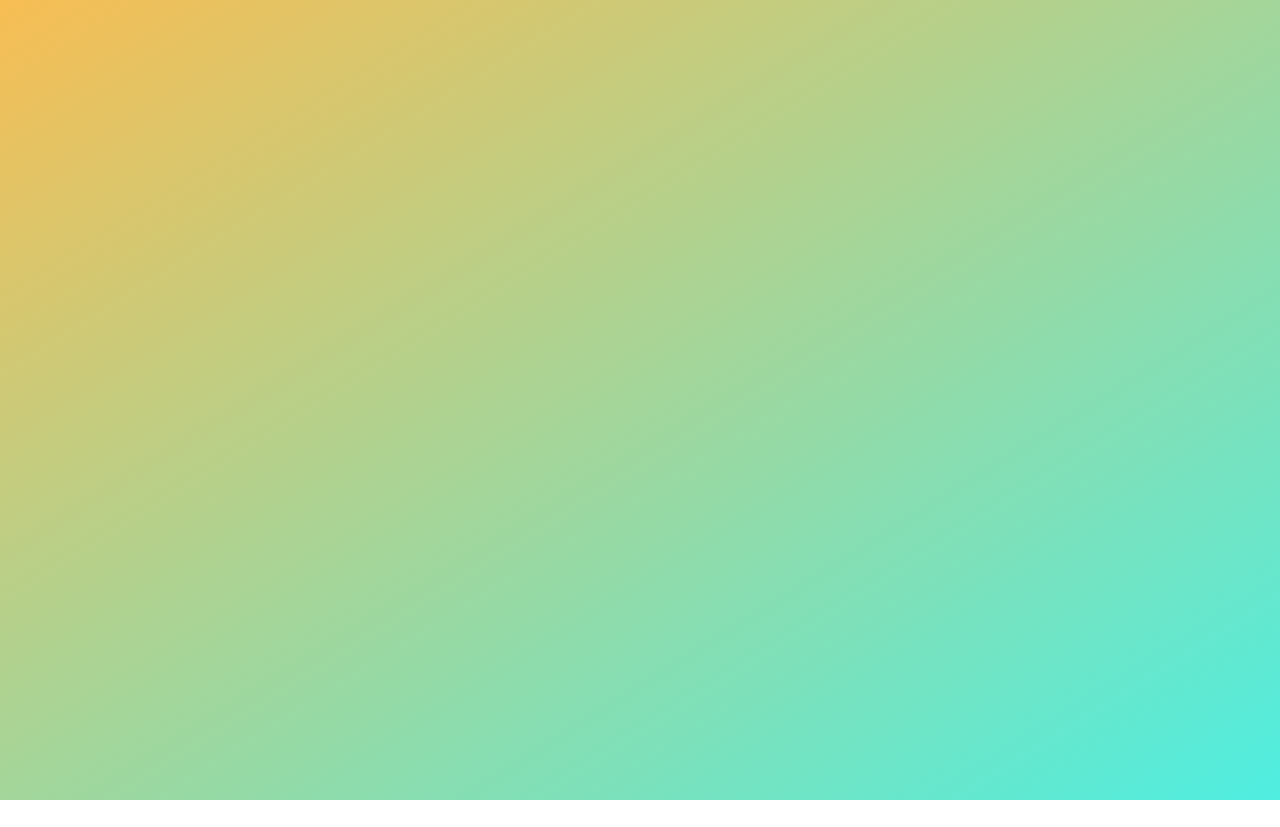
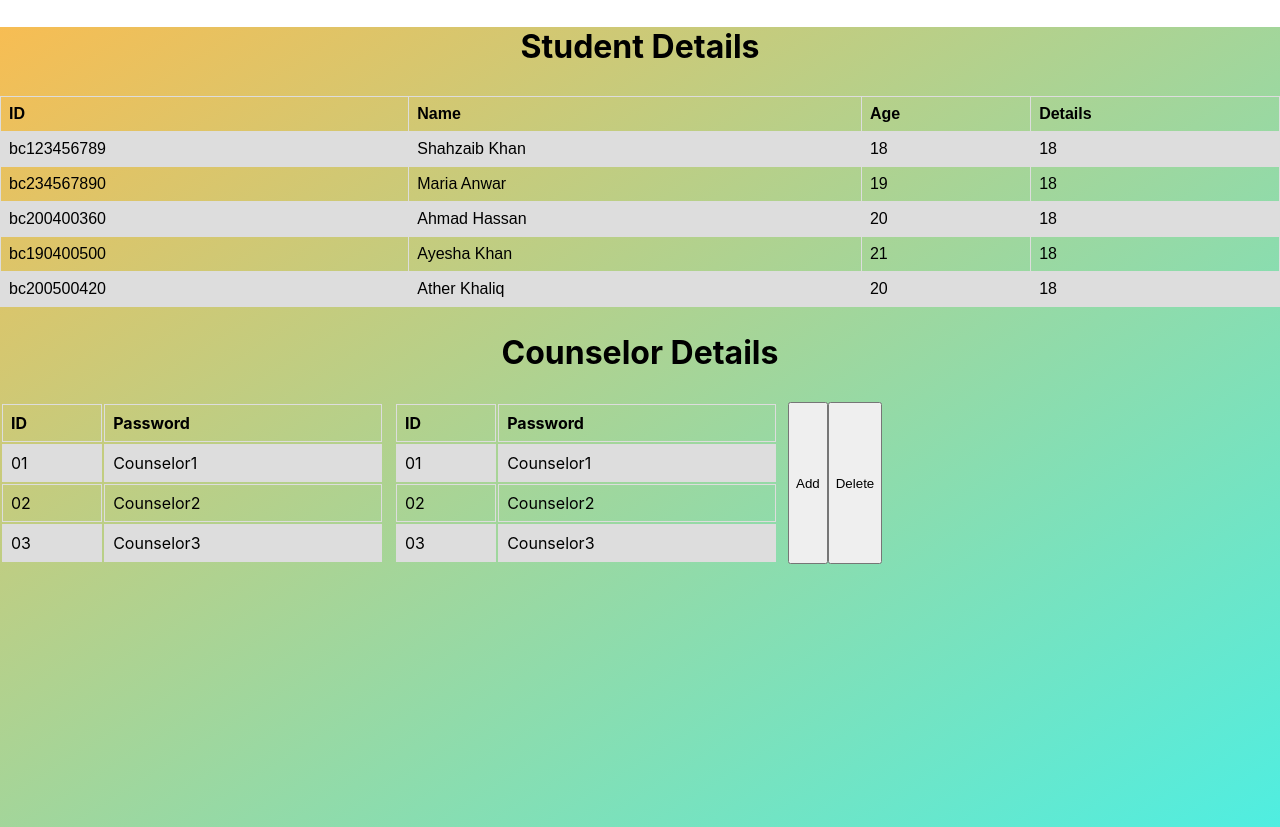
Before and after one commit to Muawiz-Nasir/Student-Counselling-System, a React (Create React App) app in the folder frontend/: page /adminRecord in a window 1280 px wide. Before the commit this address had no page. Before the commit the page ends 800 px from the top, so only its background shows below. Built offline with nearby package versions, Linux system fonts and the light colour scheme.

Commit message:
rendered

```diff
--- a/frontend/src/App.js
+++ b/frontend/src/App.js
@@ -11,6 +11,7 @@ import Signup from './pages/Signup/signup';
 import Home from './pages/Home/Home';
 import Studentprofile from './pages/StudentProfile/studentProfile';
 import { QueryClient, QueryClientProvider } from 'react-query';
+import AdminRecord from './pages/Admin Record/adminRecord';
 
 function App() {
   const queryClient = new QueryClient();
@@ -30,6 +31,7 @@ function App() {
           <Route path='/login' element={<Login />} />
           <Route path='/logintype' element={<Logintype />} />
           <Route path='/signup' element={<Signup />} />
+          <Route path='/adminRecord' element={<AdminRecord />} />
 
         </Routes>
       </Router>
--- /dev/null
+++ b/frontend/src/pages/Admin Record/adminRecord.css
@@ -0,0 +1,22 @@
+.student-table {
+    font-family: arial, sans-serif;
+    border-collapse: collapse;
+    width: 100%;
+}
+
+td, th {
+    border: 1px solid #dddddd;
+    text-align: left;
+    padding: 8px;
+}
+.counselor-section {
+    display: flex;
+}
+.counselor-table {
+    width: 30%;
+    margin-right: 10px;
+}
+
+tr:nth-child(even) {
+    background-color: #dddddd;
+}
--- /dev/null
+++ b/frontend/src/pages/Admin Record/adminRecord.js
@@ -0,0 +1,94 @@
+import './adminRecord.css';
+
+const AdminRecord = () => {
+  return <div className="admin-container">
+    <h2>Student Details</h2>
+    <table className='student-table'>
+      <tr>
+        <th>ID</th>
+        <th>Name</th>
+        <th>Age</th>
+        <th>Details</th>
+      </tr>
+      <tr>
+        <td>bc123456789</td>
+        <td>Shahzaib Khan</td>
+        <td>18</td>
+        <td>18</td>
+
+      </tr>
+      <tr>
+        <td>bc234567890</td>
+        <td>Maria Anwar</td>
+        <td>19</td>
+        <td>18</td>
+
+      </tr>
+      <tr>
+        <td>bc200400360</td>
+        <td>Ahmad Hassan</td>
+        <td>20</td>
+        <td>18</td>
+
+      </tr>
+      <tr>
+        <td>bc190400500</td>
+        <td>Ayesha Khan</td>
+        <td>21</td>
+        <td>18</td>
+
+      </tr>
+      <tr>
+        <td>bc200500420</td>
+        <td>Ather Khaliq</td>
+        <td>20</td>
+        <td>18</td>
+
+      </tr>
+    </table>
+      <h2>Counselor Details</h2>
+    <div className='counselor-section'>
+      <table className='counselor-table'>
+
+        <tr>
+          <th>ID</th>
+          <th>Password</th>
+        </tr>
+        <tr>
+          <td>01</td>
+          <td>Counselor1</td>
+        </tr>
+        <tr>
+          <td>02</td>
+          <td>Counselor2</td>
+        </tr>
+        <tr>
+          <td>03</td>
+          <td>Counselor3</td>
+        </tr>
+
+      </table>
+      <table className='counselor-table'>
+        <tr>
+          <th>ID</th>
+          <th>Password</th>
+        </tr>
+        <tr>
+          <td>01</td>
+          <td>Counselor1</td>
+        </tr>
+        <tr>
+          <td>02</td>
+          <td>Counselor2</td>
+        </tr>
+        <tr>
+          <td>03</td>
+          <td>Counselor3</td>
+        </tr>
+      </table>
+      <button >Add</button>
+      <button >Delete</button>
+    </div>
+  </div>
+}
+export default AdminRecord;
--- a/frontend/src/pages/Contact/contact.css
+++ b/frontend/src/pages/Contact/contact.css
@@ -9,7 +9,7 @@
   /* text-align: center; */
 }
 
-h2 {
+#contact h2 {
   font-size: 32px;
   margin: 50px;
 }
```
